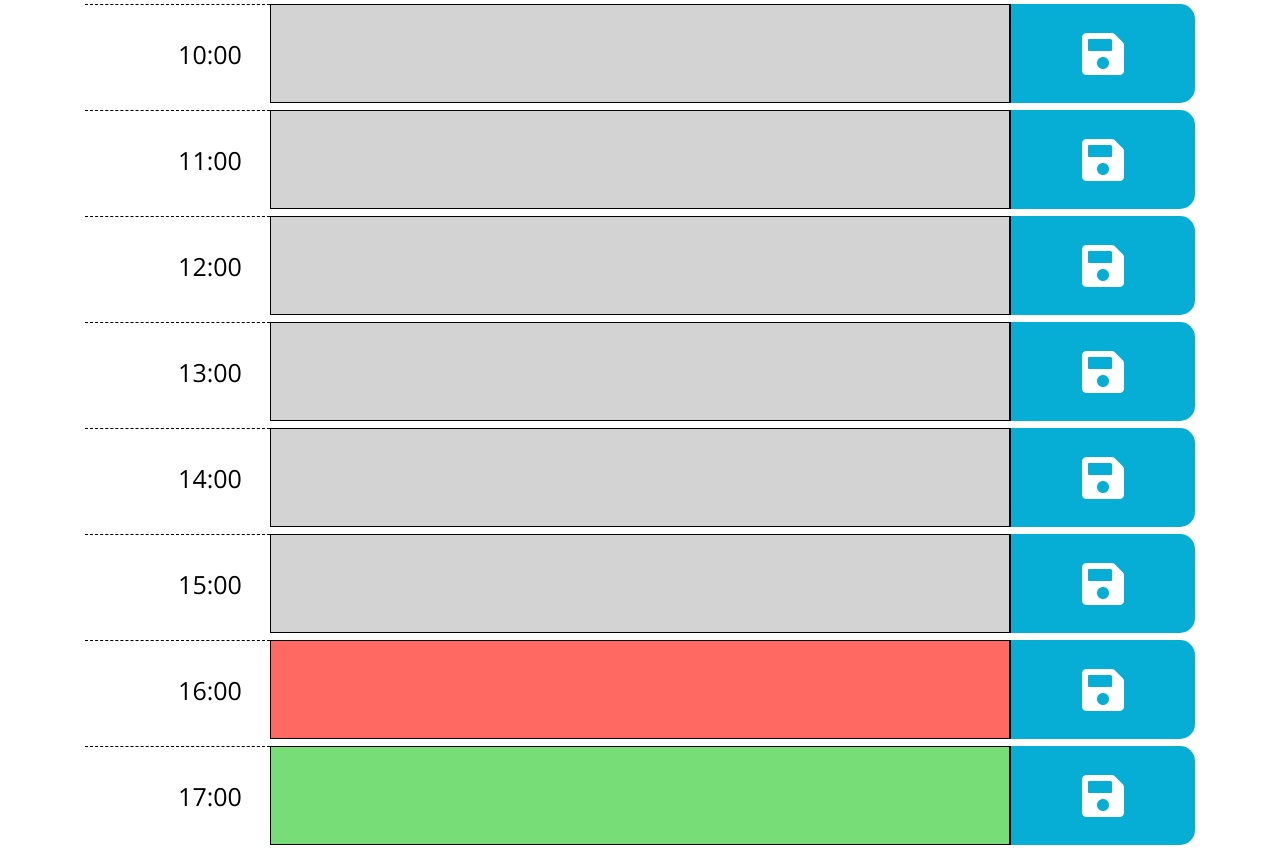
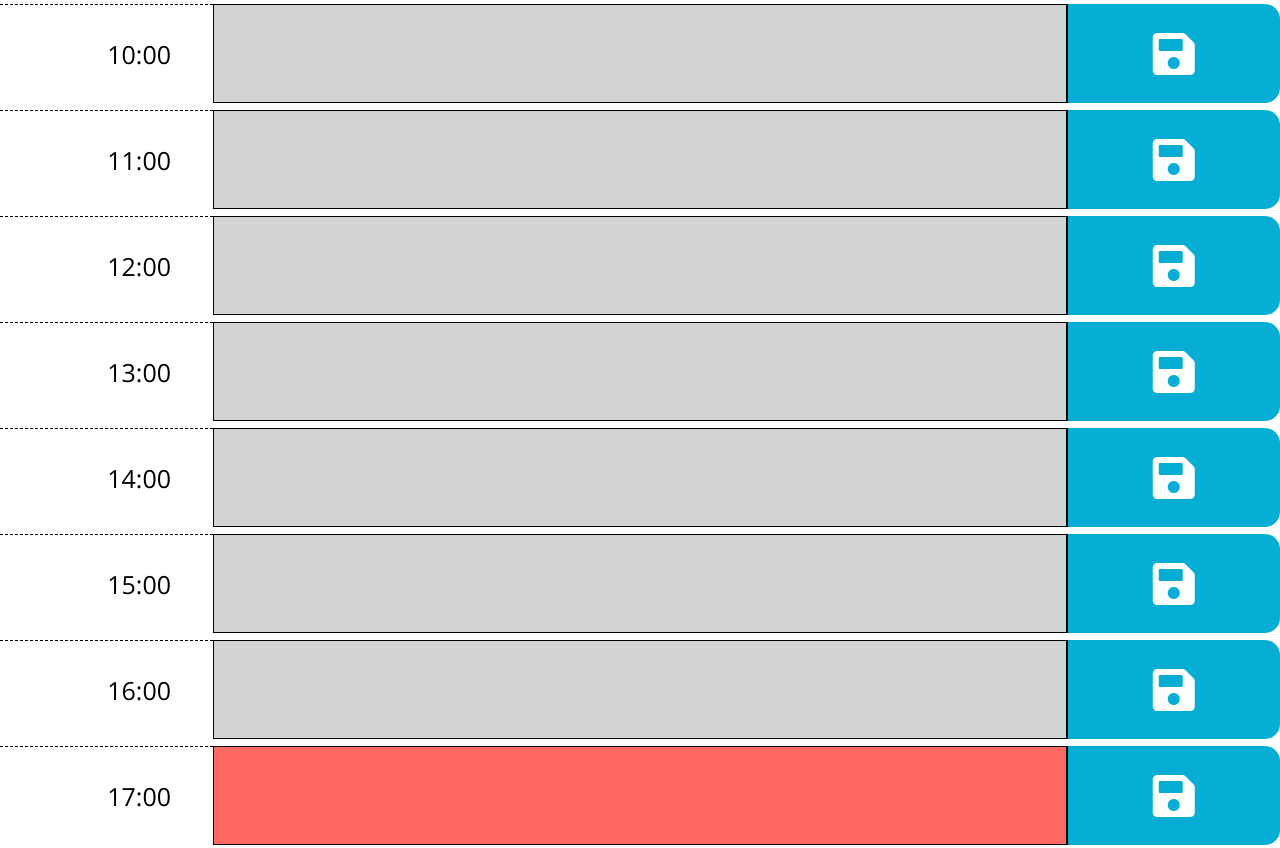
Before and after one commit to mstephen19/dayPlanner, a plain HTML site: page index.html in a window 1280 px wide. Shown: the part 386-1234 px from the top of the page. Drawn offline with nearby package versions, Linux system fonts and the light colour scheme.

Commit message:
improve if statements with .diff

```diff
--- a/index.html
+++ b/index.html
@@ -52,7 +52,7 @@
       "
     >
       <!--Give each textarea a data attribute with the time it corresponds with so it can be later referenced in JS-->
-      <div class="row w-100 d-flex">
+      <div class="row vw-100 d-flex">
         <div
           class="
             col-md-2 col-sm-2
@@ -78,7 +78,7 @@
         </div>
       </div>
 
-      <div class="row w-100 d-flex">
+      <div class="row vw-100 d-flex">
         <div
           class="
             col-md-2 col-sm-2
@@ -104,7 +104,7 @@
         </div>
       </div>
 
-      <div class="row w-100 d-flex">
+      <div class="row vw-100 d-flex">
         <div
           class="
             col-md-2 col-sm-2
@@ -116,7 +116,7 @@
         >
           11:00
         </div>
-        <textarea class="col-md-8 input-field"></textarea>
+        <textarea class="col-md-8 col-sm-8 input-field"></textarea>
         <div
           class="
             saveBtn
@@ -130,7 +130,7 @@
         </div>
       </div>
 
-      <div class="row w-100 d-flex">
+      <div class="row vw-100 d-flex">
         <div
           class="
             col-md-2 col-sm-2
@@ -156,7 +156,7 @@
         </div>
       </div>
 
-      <div class="row w-100 d-flex">
+      <div class="row vw-100 d-flex">
         <div
           class="
             col-md-2 col-sm-2
@@ -182,7 +182,7 @@
         </div>
       </div>
 
-      <div class="row w-100 d-flex">
+      <div class="row vw-100 d-flex">
         <div
           class="
             col-md-2 col-sm-2
@@ -208,7 +208,7 @@
         </div>
       </div>
 
-      <div class="row w-100 d-flex">
+      <div class="row vw-100 d-flex">
         <div
           class="
             col-md-2 col-sm-2
@@ -234,7 +234,7 @@
         </div>
       </div>
 
-      <div class="row w-100 d-flex">
+      <div class="row vw-100 d-flex">
         <div
           class="
             col-md-2 col-sm-2
@@ -260,7 +260,7 @@
         </div>
       </div>
 
-      <div class="row w-100 d-flex">
+      <div class="row vw-100 d-flex">
         <div
           class="
             col-md-2 col-sm-2
--- a/logic.js
+++ b/logic.js
@@ -1,6 +1,7 @@
 $(document).ready(function () {
   let today = moment();
-  var hourBoxes = $('.hour');
+  const hourBoxes = $('.hour');
+  const textFields = $('.input-field');
   //console.log(hourBoxes);
 
   //display current day
@@ -12,6 +13,7 @@ $(document).ready(function () {
     let timeNow = todayOnInterval.format('HH[:]mm[:]ss');
     $('#currentTime').text(timeNow);
     //console.log('is this working?'); yes
+    return timeNow; //can now use this to .diff between current time and other times
   }
 
   //start interval once the document loads
@@ -28,18 +30,33 @@ $(document).ready(function () {
     for (let i = 0; i < hourBoxes.length; i++) {
       let getValue = hourBoxes[i].textContent;
       //console.log(getValue);
-      let changeToHrs = moment(getValue, 'HH[:]mm').format('HH');
+      let changeToMmt = moment(getValue, 'HH[:]mm'); //.format('HH mm');
       let theBox = hourBoxes[i];
       let textArea = theBox.nextElementSibling;
       //console.log(changeToHrs);
       //console.log(theBox.nextElementSibling);
-      if (changeToHrs < today.format('HH')) {
+      // if (changeToHrs < today.format('HH')) {
+      //   textArea.classList.add('past');
+      // } else if (changeToHrs == today.format('HH')) {
+      //   textArea.classList.add('present');
+      // } else {
+      //   textArea.classList.add('future');
+      // }
+
+      //play around with .diff instead of the method above
+
+      //console.log('Time now:' + today + ', Time in box:' + changeToMmt);
+      //console.log(changeToHrs.diff(today, 'hours'));
+      if (changeToMmt.diff(today, 'minutes') < 0) {
         textArea.classList.add('past');
-      } else if (changeToHrs == today.format('HH')) {
+      } else if (changeToMmt.diff(today, 'hours') > 0) {
+        textArea.classList.add('future');
+      } else {
         textArea.classList.add('present');
-      } else {
-        textArea.classList.add('future');
       }
     }
   }
+
+
+  function saveOnLoad() {}
 });
```
